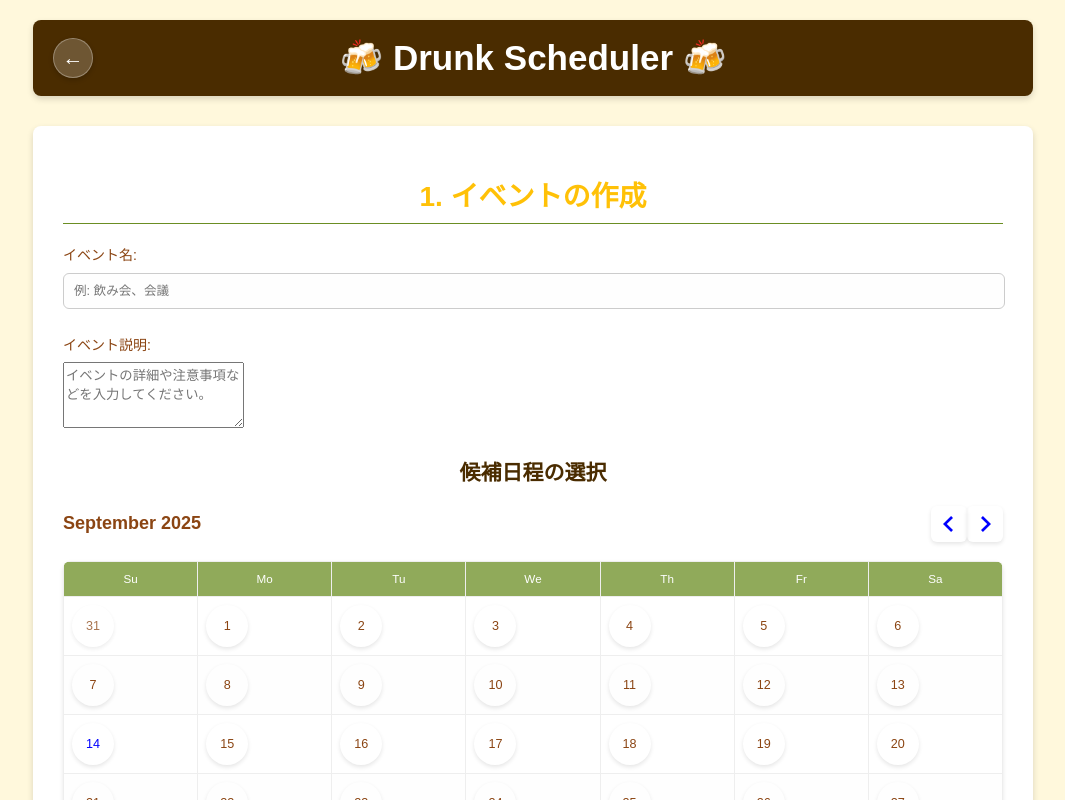
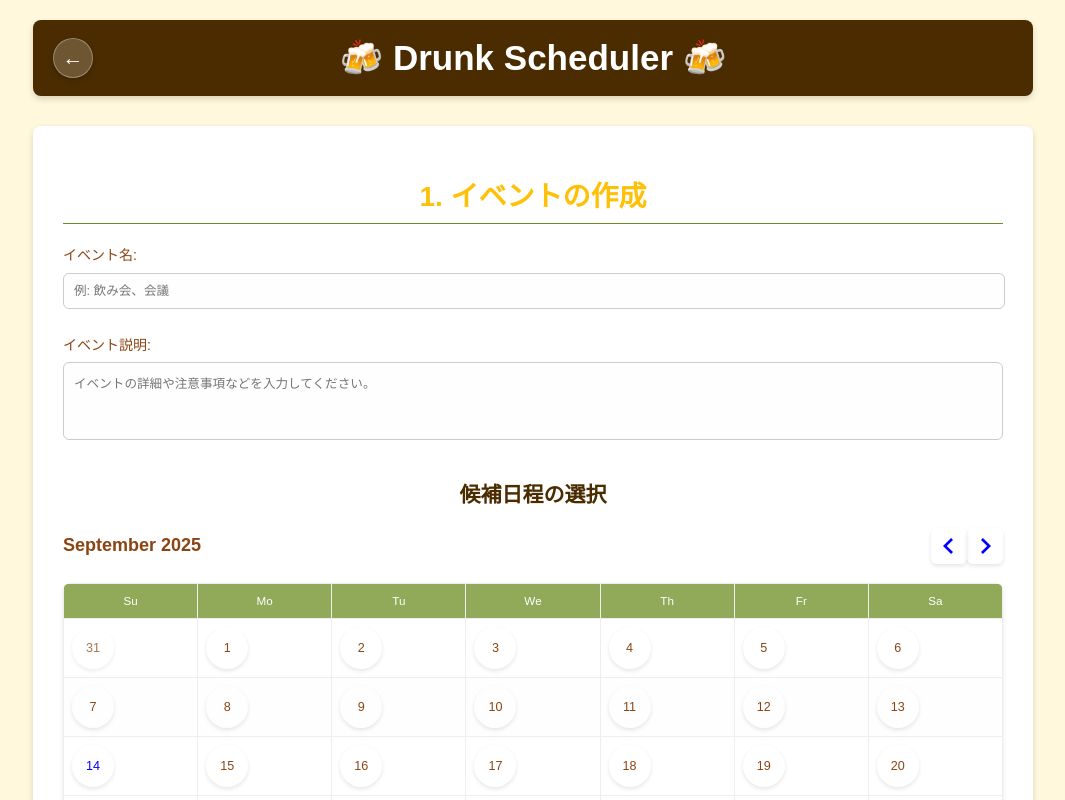
Before and after one commit to vzwtim/drunk-scheduler, a React (Create React App) app in the folder client/: page /create in a window 1280 px wide. Shown: the top 800 px of the page, without its empty margins (107-1172 px from the left). Built offline with nearby package versions, Linux system fonts and the light colour scheme.

Commit message:
react-textarea-autosizeを追加し、イベント説明のテキストエリアを自動サイズ調整に変更しました。また、スタイルを改善し、参加者数に応じてテーブルのクラスを動的に変更しました。

```diff
--- a/client/package.json
+++ b/client/package.json
@@ -14,6 +14,7 @@
     "react-icons": "^5.5.0",
     "react-router-dom": "^7.9.1",
     "react-scripts": "5.0.1",
+    "react-textarea-autosize": "^8.5.9",
     "web-vitals": "^2.1.4"
   },
   "scripts": {
--- a/client/src/App.css
+++ b/client/src/App.css
@@ -73,6 +73,25 @@ h3 {
   margin-bottom: 6px; /* Adjusted margin */
   font-size: 1em; /* Adjusted font size */
   color: var(--primary-text-color);
+}
+
+.event-setup-form textarea {
+  width: calc(100% - 22px); /* Match input, account for border */
+  padding: 10px;
+  margin-bottom: 10px;
+  border: 1px solid #ccc;
+  border-radius: 6px;
+  font-size: 0.9em;
+  color: var(--primary-text-color);
+  background-color: #fefefe;
+  transition: border-color 0.3s ease;
+  font-family: inherit; /* Ensure font matches the rest of the form */
+  resize: none; /* Disable manual resizing */
+}
+
+.event-setup-form textarea:focus {
+  border-color: var(--accent-color);
+  outline: none;
 }
 
 input[type="text"],
@@ -477,6 +496,7 @@ td input[type="radio"] {
 th, td {
   padding: 8px; /* Reduced padding */
   font-size: 0.9em; /* Slightly smaller font size */
+  vertical-align: middle; /* Add this for vertical alignment */
 }
 
 .name-input-in-table {
@@ -548,6 +568,7 @@ th, td {
   overflow-wrap: break-word;
   white-space: normal;
   word-break: break-all; /* More aggressive word breaking if needed */
+  padding-right: 80px; /* Add space for the absolute positioned icons */
 }
 
 /* Results Table Column Widths */
@@ -610,3 +631,21 @@ th, td {
 .subtle-button:hover {
   color: var(--accent-color);
 }
+
+.event-page-container {
+  position: relative; /* For positioning child elements absolutely */
+}
+
+.event-actions-top-right {
+  position: absolute;
+  top: 30px;
+  right: 30px;
+  display: flex;
+  gap: 10px;
+}
+
+/* For tables with no participants, let the last column (input) fill the space */
+.table-container.no-participants th:last-child,
+.table-container.no-participants td:last-child {
+  width: auto;
+}
--- a/client/src/components/EventSetup.js
+++ b/client/src/components/EventSetup.js
@@ -1,5 +1,6 @@
 import React, { useState } from 'react';
 import { useNavigate } from 'react-router-dom';
+import TextareaAutosize from 'react-textarea-autosize';
 import { DayPicker } from 'react-day-picker';
 import 'react-day-picker/dist/style.css';
 import { format } from 'date-fns';
@@ -70,13 +71,13 @@ function EventSetup({ onEventCreated }) {
 
         <div className="form-group">
           <label htmlFor="description">イベント説明:</label>
-          <textarea
+          <TextareaAutosize
             id="description"
             value={description}
             onChange={(e) => setDescription(e.target.value)}
             placeholder="イベントの詳細や注意事項などを入力してください。"
-            rows="4"
-          ></textarea>
+            minRows={4}
+          />
         </div>
 
         <h3>候補日程の選択</h3>
--- a/client/src/components/Results.js
+++ b/client/src/components/Results.js
@@ -64,6 +64,8 @@ function Results({ event, onResponseSubmitted }) {
     return <div>イベントデータがありません。</div>;
   }
 
+  const numParticipants = event.responses.length;
+
   // Calculate attendance summary for each date
   const dateAttendanceCounts = {};
   sortedDates.forEach(date => {
@@ -110,7 +112,7 @@ function Results({ event, onResponseSubmitted }) {
 
       {/* Removed <h3>参加者別詳細:</h3> */}
       <form onSubmit={handleSubmit}>
-        <div className="table-container"> {/* Wrapper for horizontal scrolling */}
+        <div className={`table-container ${numParticipants === 0 ? 'no-participants' : ''}`}> {/* Wrapper for horizontal scrolling */}
           <table>
             <thead>
               <tr>
```
Also changed, not shown: 1 other file (tests, documents, lock files or other folders).
